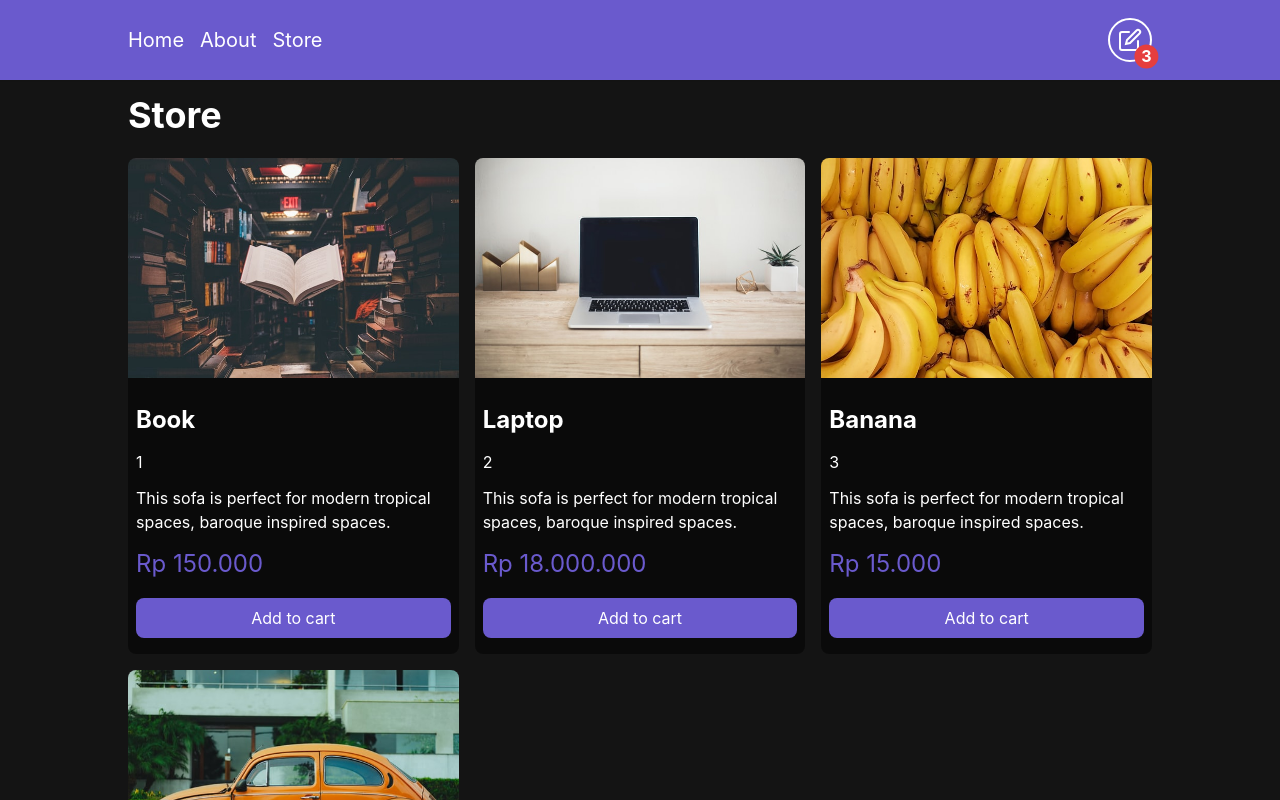
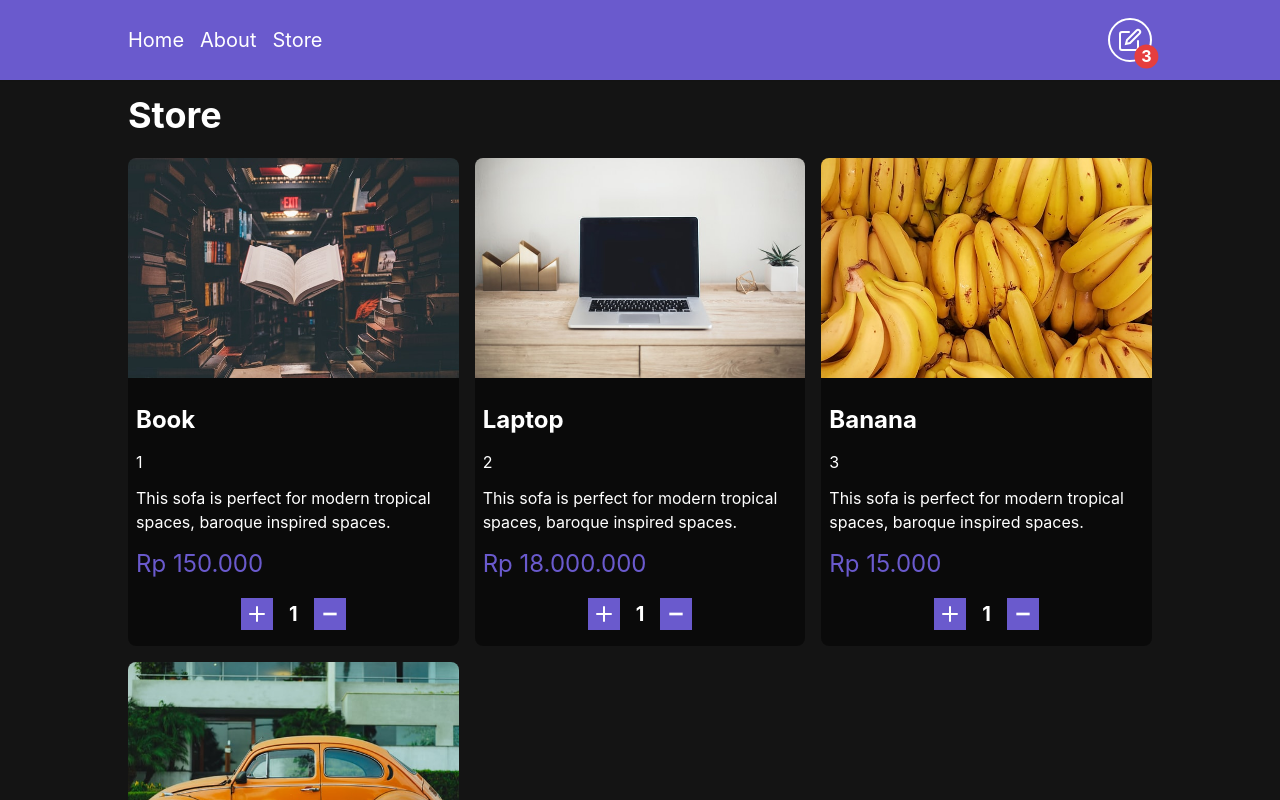
Before and after one commit to rolandowebdev/shopping-cart, a React (Vite) app: page /store in a window 1280 px wide. Shown: the top 800 px of the page. Built offline with nearby package versions, Linux system fonts and the light colour scheme.

Commit message:
feat: create button increase and decrease quantity

```diff
--- a/src/components/Card/Card.tsx
+++ b/src/components/Card/Card.tsx
@@ -8,7 +8,9 @@ import {
   Image,
   Stack,
   Text,
+  Flex,
 } from '@chakra-ui/react'
+import { AddIcon, MinusIcon } from '@chakra-ui/icons'
 import { formatCurrency } from '@/utilities/formatCurrency'
 
 type CardProps = {
@@ -19,7 +21,9 @@ type CardProps = {
   imgUrl: string
 }
 
-export const Card = ({ id, name, description, price, imgUrl }: CardProps) => (
+export const Card = ({ id, name, description, price, imgUrl }: CardProps) => {
+  const quantity = 1
+  return (
     <CardChakra bg="blackAlpha.600" borderRadius="lg" overflow="hidden">
       <CardBody>
         <Image
@@ -42,9 +46,24 @@ export const Card = ({ id, name, description, price, imgUrl }: CardProps) => (
       </CardBody>
       <Divider />
       <CardFooter px="2" py="4">
+        {quantity < 1 ? (
           <Button py={2} px={4} bg="slateblue" w="full" rounded="lg">
             Add to cart
           </Button>
+        ) : (
+          <Flex alignItems="center" gap={4} mx="auto">
+            <Button bg="slateblue" p={2}>
+              <AddIcon />
+            </Button>
+            <Text as="span" fontSize="xl" fontWeight="bold">
+              {quantity}
+            </Text>
+            <Button bg="slateblue" p={2}>
+              <MinusIcon />
+            </Button>
+          </Flex>
+        )}
       </CardFooter>
     </CardChakra>
   )
+}
```
Lines whose indentation alone changed are shown as unchanged.
